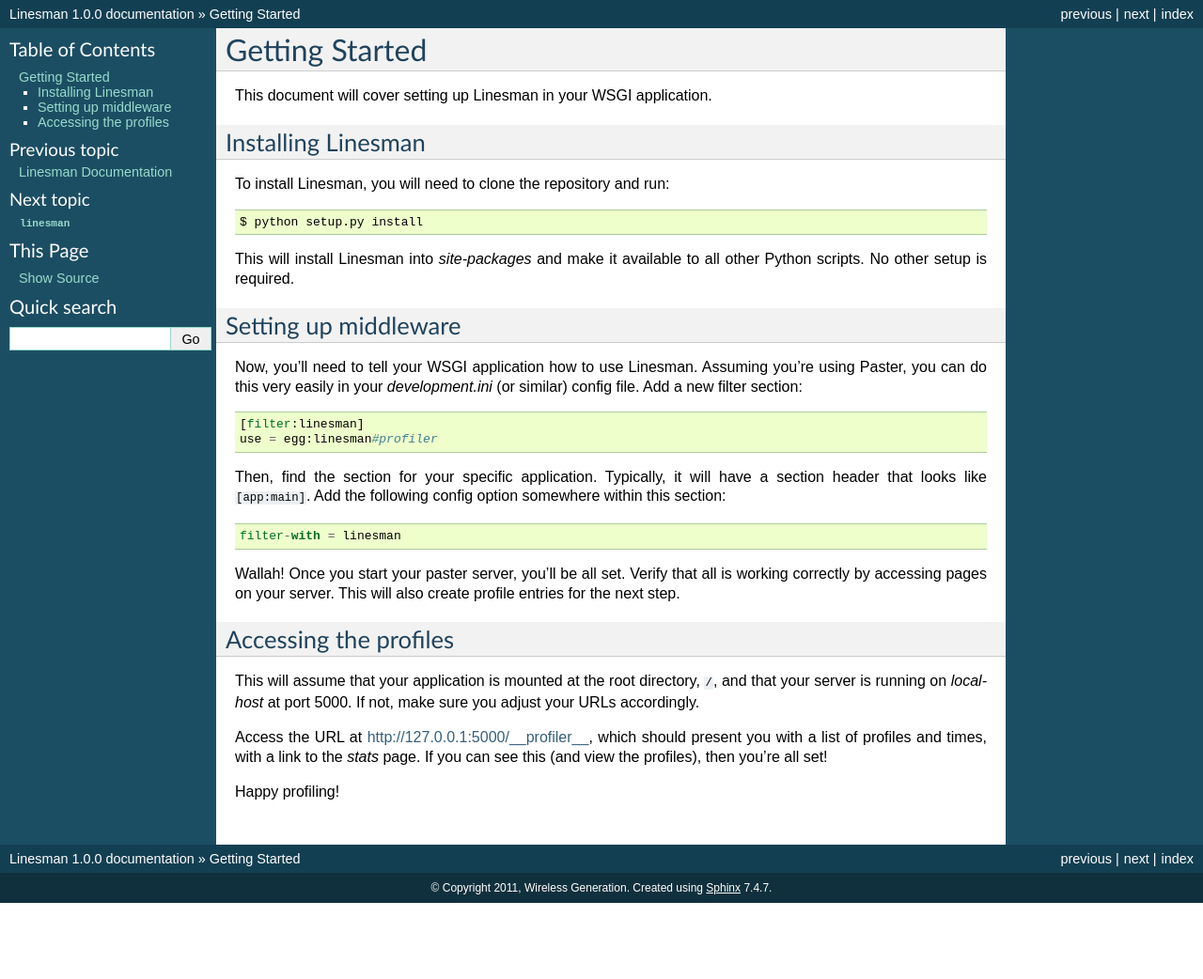
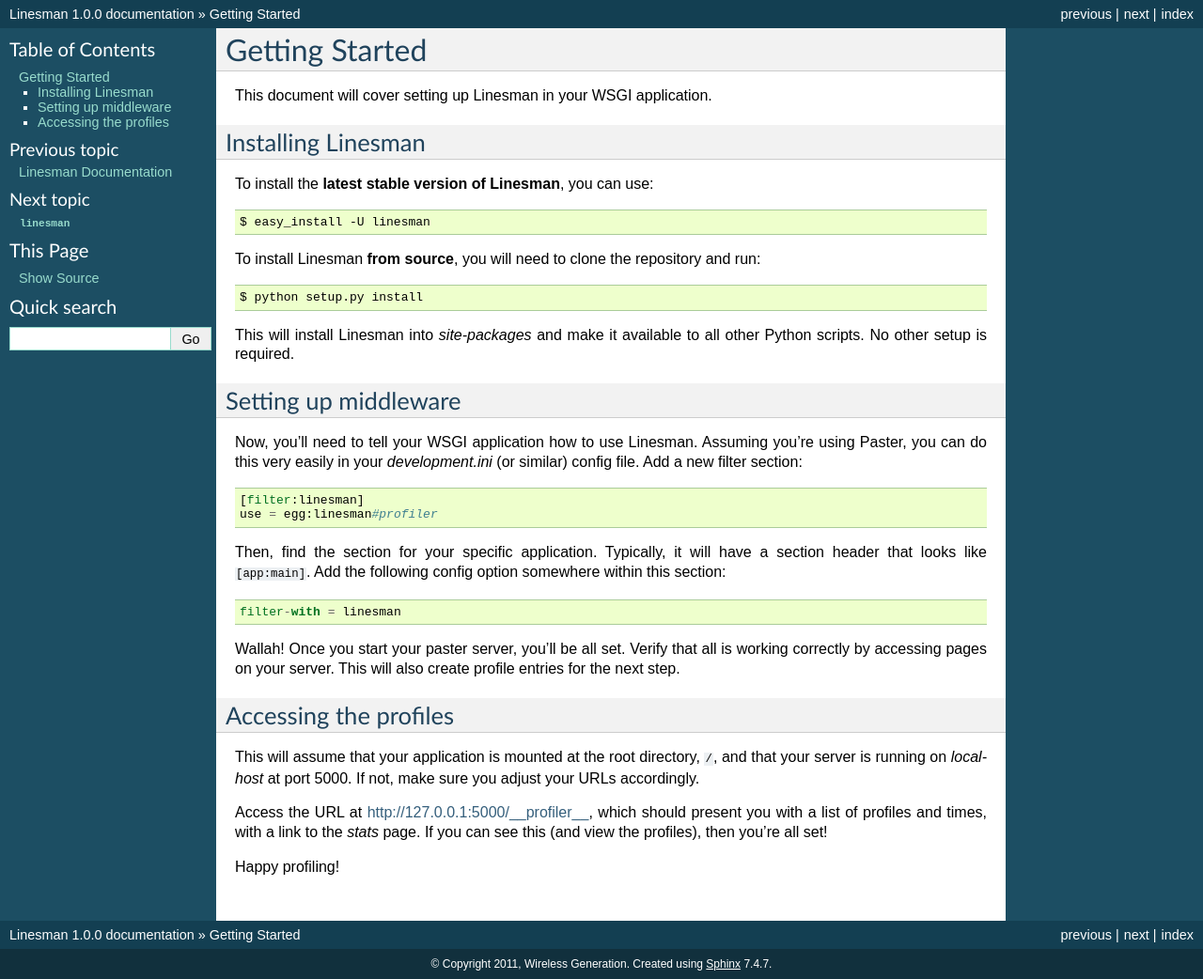
Before and after one commit to amcfague/linesman, a Sphinx documentation site: the page built from docs/narr/getting_started.rst, in a window 1280 px wide. Shown: the whole page at 94% size. Built offline with Sphinx 7.4.7, drawn with Linux system fonts in a browser that asks for light colours; before the commit the page ends 961 px from its top, so only the background shows below that.

Commit message:
Adding entry for installing Linesman from easy_install

```diff
--- a/docs/narr/getting_started.rst
+++ b/docs/narr/getting_started.rst
@@ -6,7 +6,12 @@
 Installing Linesman
 -------------------
 
-To install Linesman, you will need to clone the repository and run::
+To install the **latest stable version of Linesman**, you can use::
+
+    $ easy_install -U linesman
+
+To install Linesman **from source**, you will need to clone the repository and
+run::
 
     $ python setup.py install
 
```
